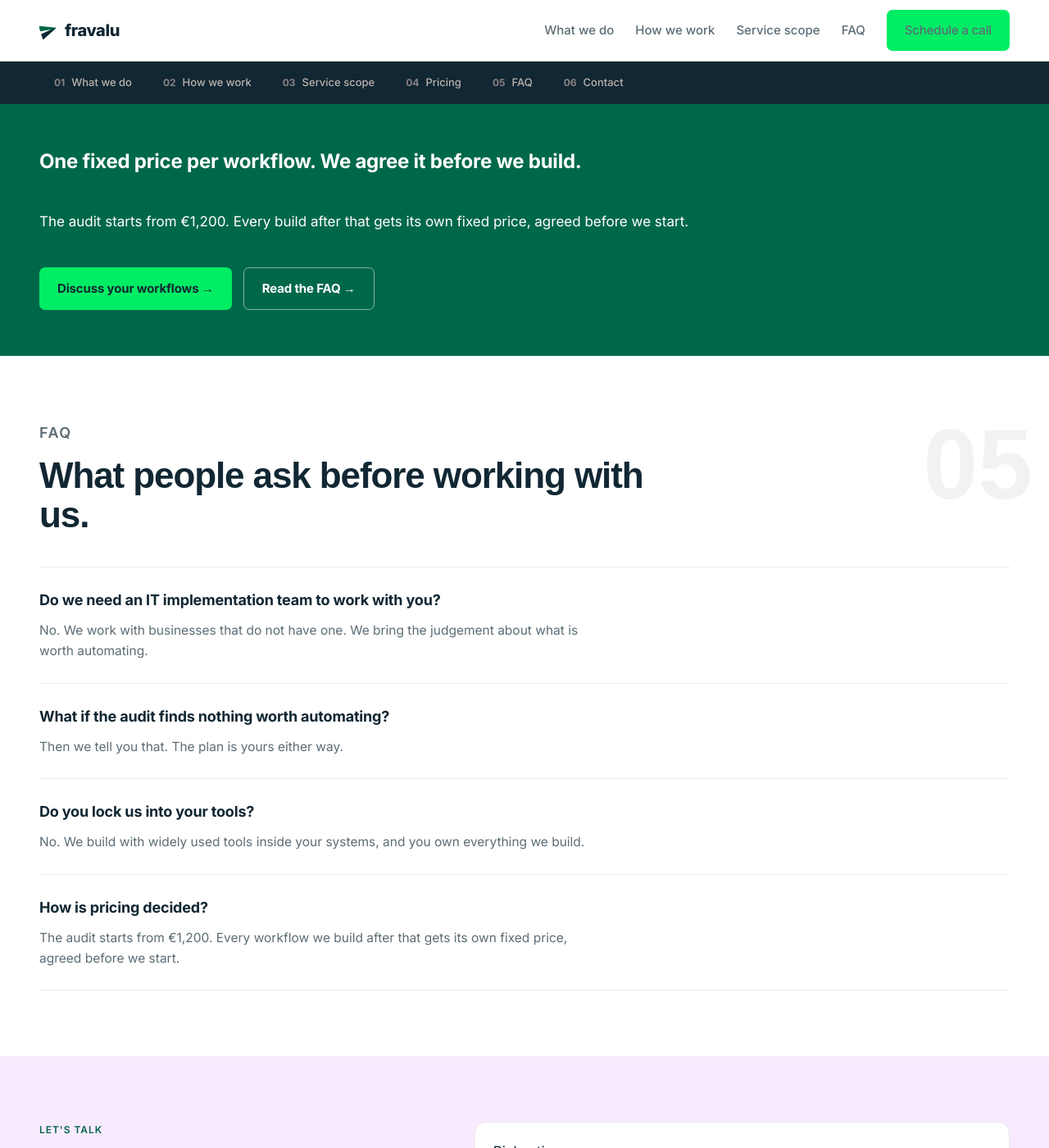
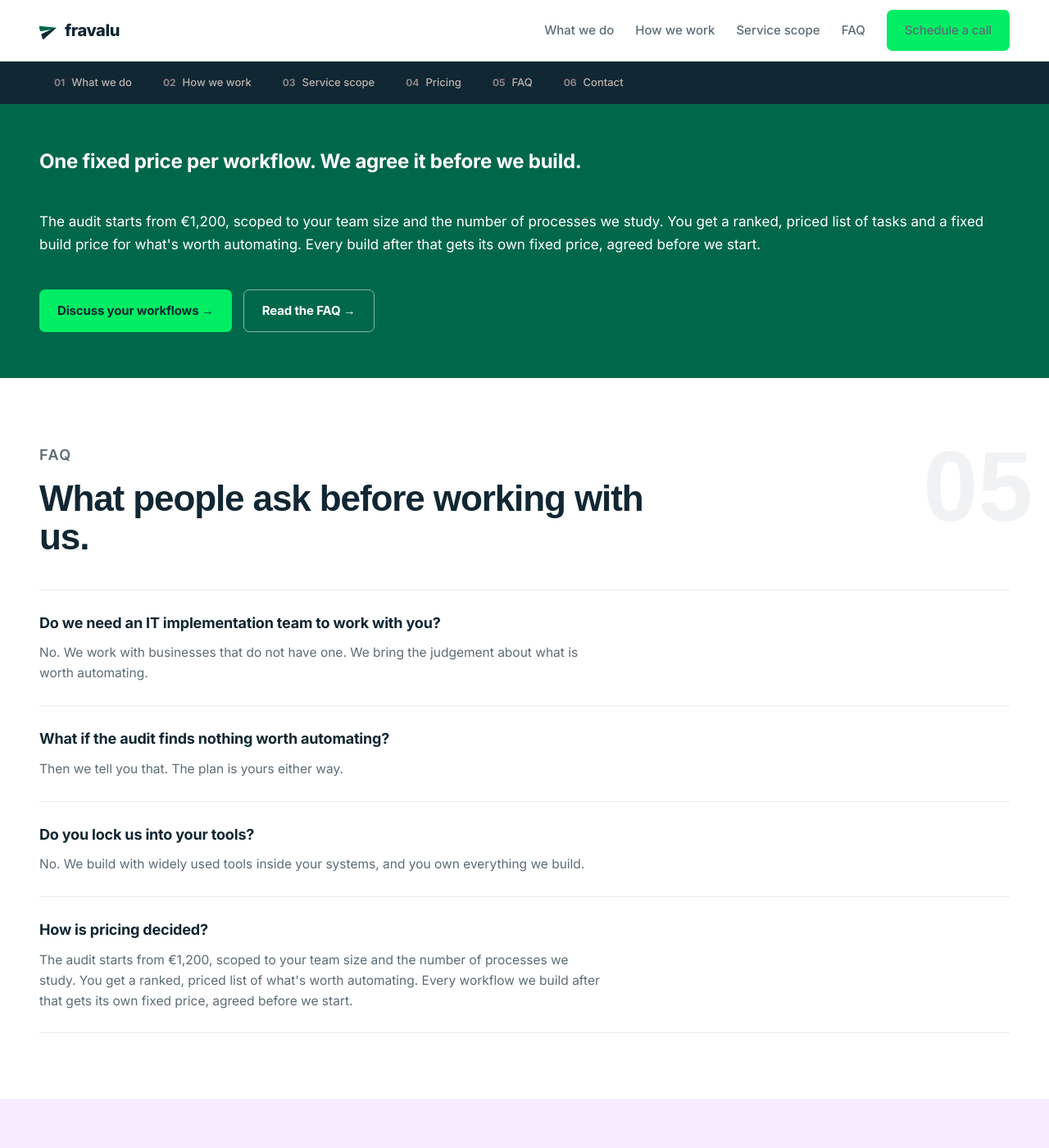
Before and after one commit to alvee1994/fra-valu-site, a Jekyll site: the page built from index.md, in a window 1280 px wide and 1400 px high, scrolled down 3409 px. Shown: the whole window at 82% size. Built offline with Jekyll 4.4.1, drawn with Linux system fonts in a browser that asks for light colours; some web fonts are replaced.

Commit message:
State what the audit price scopes on and what you get for it
Fable's reluctant-client test flagged the bare "starts from €1,200" as
vague, implying variable pricing without saying what varies it or what
the deliverable is. Names the scoping factor and the deliverable
instead of adding an invented price ceiling.

```diff
--- a/index.md
+++ b/index.md
@@ -163,7 +163,7 @@ permalink: /
 <section class="cta-band" id="pricing">
   <div class="wrap">
     <h3>One fixed price per workflow. We agree it before we build.</h3>
-    <p>The audit starts from &euro;1,200. Every build after that gets its own fixed price, agreed before we start.</p>
+    <p>The audit starts from &euro;1,200, scoped to your team size and the number of processes we study. You get a ranked, priced list of tasks and a fixed build price for what's worth automating. Every build after that gets its own fixed price, agreed before we start.</p>
     <div class="btn-row">
       <a class="btn btn-quiet-inverse" href="#contact">Discuss your workflows &rarr;</a>
       <a class="btn btn-outline-inverse" href="#faq">Read the FAQ &rarr;</a>
@@ -194,7 +194,7 @@ permalink: /
       </div>
       <div class="faq-item">
         <h3>How is pricing decided?</h3>
-        <p>The audit starts from &euro;1,200. Every workflow we build after that gets its own fixed price, agreed before we start.</p>
+        <p>The audit starts from &euro;1,200, scoped to your team size and the number of processes we study. You get a ranked, priced list of what's worth automating. Every workflow we build after that gets its own fixed price, agreed before we start.</p>
       </div>
     </div>
   </div>
@@ -234,7 +234,7 @@ permalink: /
       "name": "How is pricing decided?",
       "acceptedAnswer": {
         "@type": "Answer",
-        "text": "The audit starts from €1,200. Every workflow we build after that gets its own fixed price, agreed before we start."
+        "text": "The audit starts from €1,200, scoped to your team size and the number of processes we study. You get a ranked, priced list of what's worth automating. Every workflow we build after that gets its own fixed price, agreed before we start."
       }
     }
   ]
```
